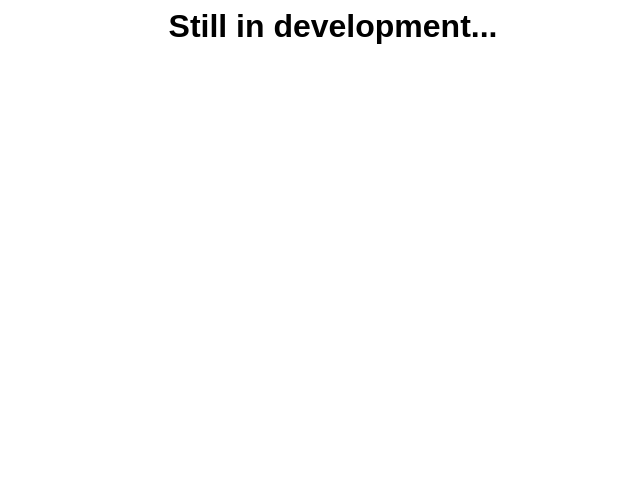
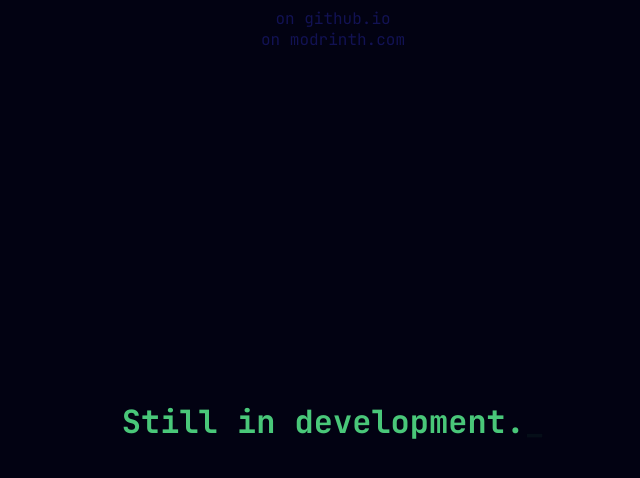
Before and after one commit to Quiltie/quiltie.github.io, a plain HTML site: page index.html in a window 1280 px wide. Shown: the whole page, without its empty margins (307-947 px from the left). Drawn offline with Linux system fonts and the light colour scheme.

Commit message:
Update index.html

```diff
--- a/index.html
+++ b/index.html
@@ -1,11 +1,52 @@
-<!DOCTYPE html5>
-<html>
-  <head>
-    <title>Quitrindev</title>
-  </head>
-  <body>
-    <center>
-      <h1 style="font-family: Arial;">Still in development...</h1>
-    </center>
-  </body>
+<!DOCTYPE html>
+<html lang="en">
+    <head>
+        <meta charset="UTF-8">
+        <meta name="viewport" content="width=device-width, initial-scale=1.0">
+        <title>QuitrinDev</title>
+    </head>
+    <body>
+        <style>
+            @import url('https://fonts.googleapis.com/css2?family=JetBrains+Mono:ital,wght@0,100..800;1,100..800&display=swap');
+
+            @keyframes _ {0% {opacity: 1;}50% {opacity: 0;}100% {opacity: 1;}}
+            @keyframes __ {
+                0% {}
+                100% {color: rgb(62, 177, 106);;}
+            }
+            body {
+                text-align: center;
+            }
+            h1 {
+                position: absolute;
+                top: 50%;
+                left: 50%;
+                transform: translate(-50%, -50%);
+            }
+            html {
+                font-family: "JetBrains Mono", monospace;
+                background-color: rgb(2, 2, 18);
+                color: rgb(73, 199, 121);
+                user-select: none;
+            }
+            #blink {
+                color: rgb(62, 177, 106);
+                animation: _;
+                animation-duration: .6s;
+                animation-iteration-count: infinite;
+            }
+            a {
+                color: rgb(18, 18, 83);
+                text-decoration: none;
+            }
+            a:hover {
+                animation-name: __;
+                animation-duration: .5s;
+                animation-fill-mode:forwards;
+            }
+        </style>
+        <a href="https://quitrindev.github.io/">on github.io</a><br>
+        <a href="https://modrinth.com/user/quitrin_dev">on modrinth.com</a>
+        <h1>Still in development.<span id="blink">_</span></h1>
+    </body>
 </html>
```
